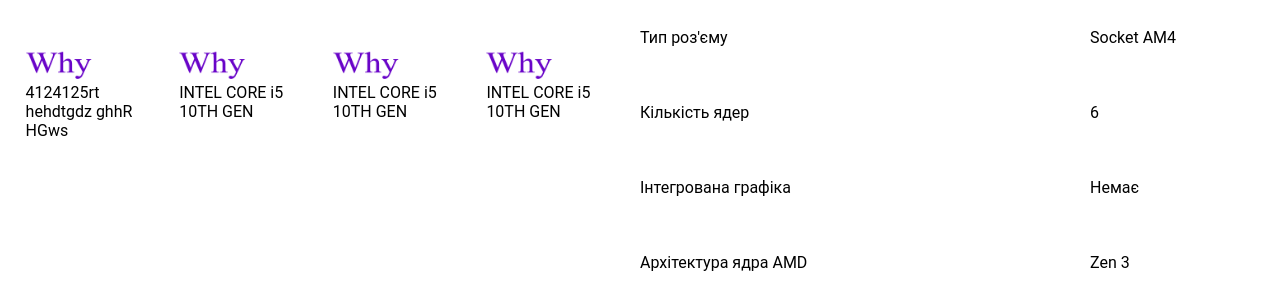
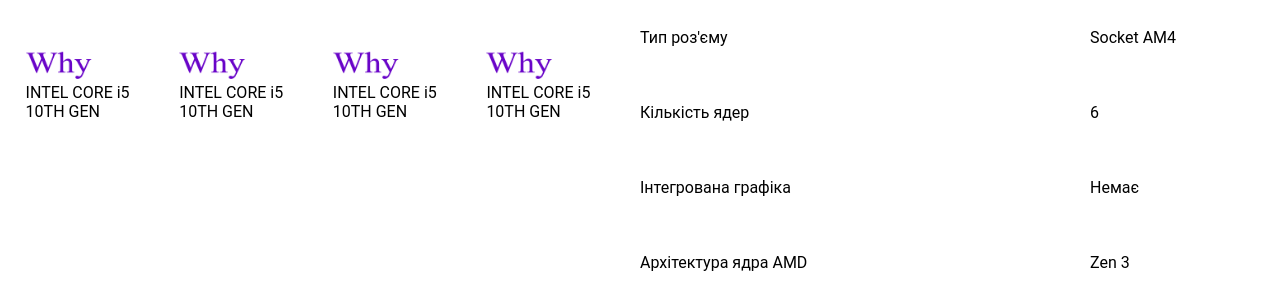
Before and after one commit to BohdaR/myshop, a Django app: a page that uses shop/templates/shop/detail.html in a window 1280 px wide; the page is wider, and only the part inside the window is pictured. Shown: the part 825-1125 px from the top of that part. Run offline with Django 4.2, Linux system fonts and the light colour scheme; data comes from the database, SQL or seed files in the repository; both versions use the stored data as it was after the commit; parts of the project's set-up code (start-up, migrations or seed data) failed here and were passed over; some libraries are stand-ins or nearby versions.

Commit message:
Shop <p>

```diff
--- a/shop/templates/shop/detail.html
+++ b/shop/templates/shop/detail.html
@@ -28,7 +28,7 @@
                 <a href="{{ product.category.get_absolute_url }}">
                     <img src="{% static 'shop/img/logo.png' %}">
                 </a>
-                <p>4124125rt hehdtgdz ghhR HGws</p>
+                <p>INTEL CORE i5 10TH GEN</p>
             </div>
             <div class="box1">
                 <a href="{{ product.category.get_absolute_url }}">
```
Also changed, not shown: db.sqlite3.
